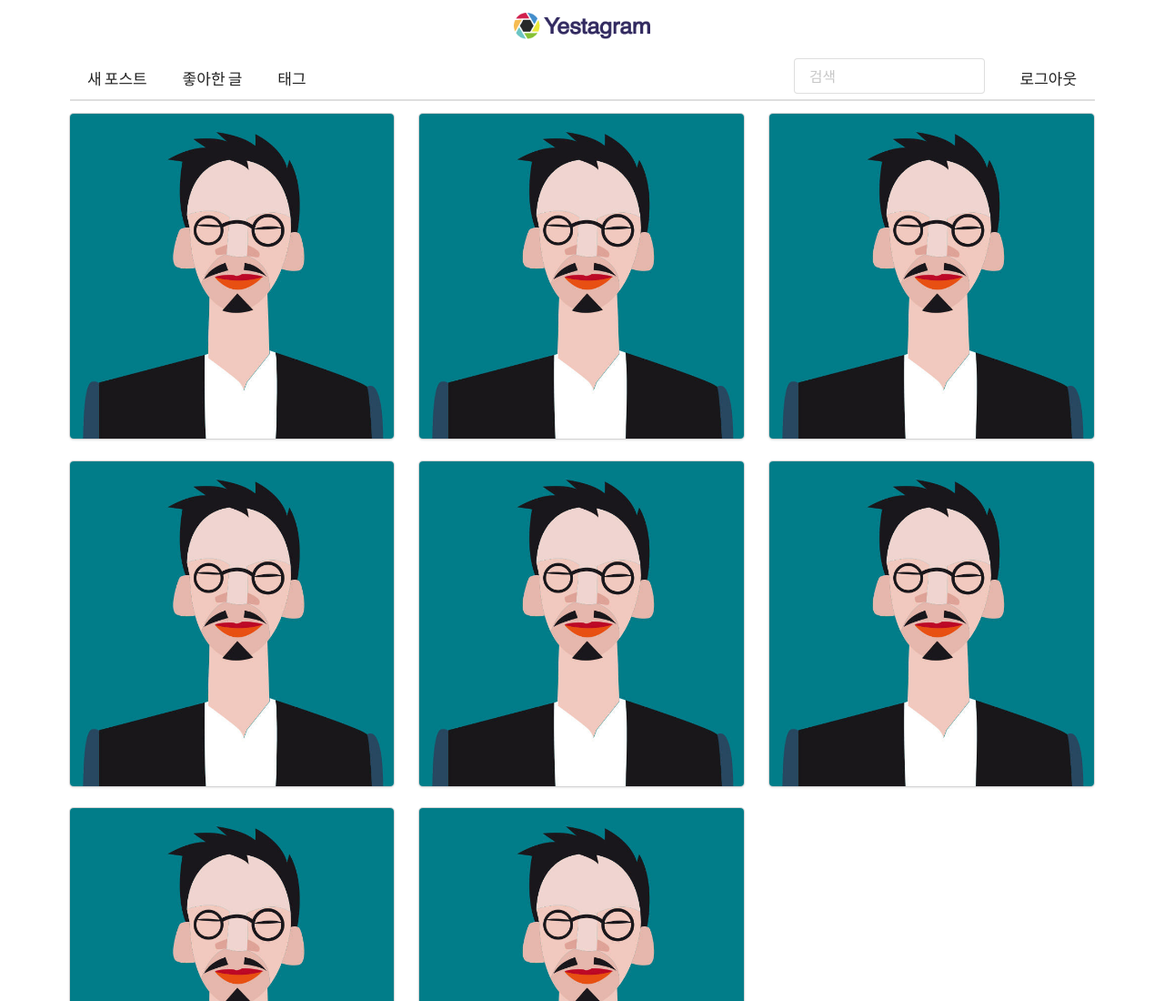
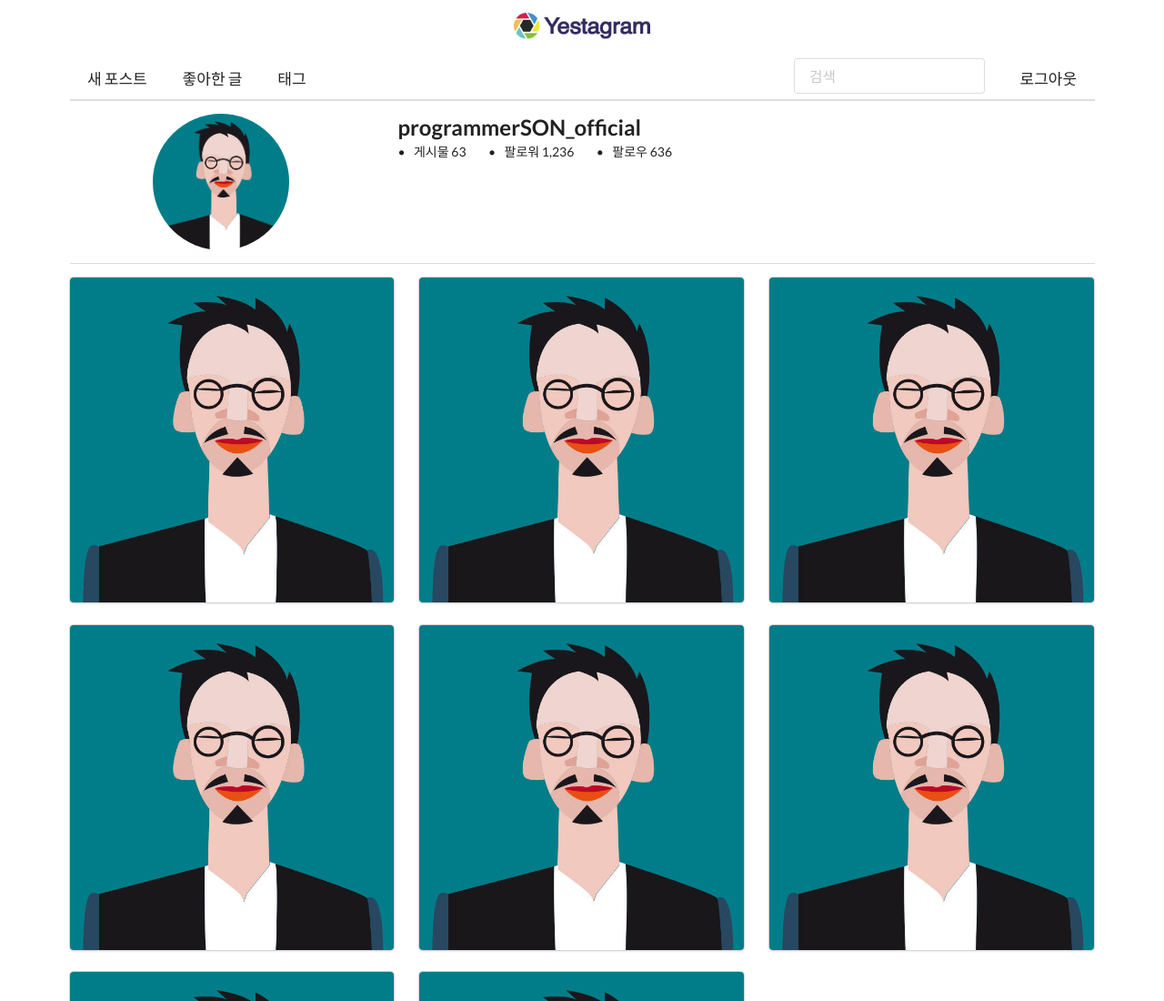
Before and after one commit to ji2pro/yestagram, a plain HTML site: page posts.html in a window 1280 px wide. Shown: the top 1100 px of the page at 91% size. Drawn offline with nearby package versions, Linux system fonts and the light colour scheme.

Commit message:
posts text contents updated

```diff
--- a/posts.html
+++ b/posts.html
@@ -33,6 +33,32 @@
                 <a class="ui item">로그아웃</a>
             </div>
         </div>
+
+
+
+        <div class="ui grid">
+            <div class="five wide column">
+                <img class="ui image small circular centered" src="./images/avatar/large/elliot.jpg">
+            </div>
+            <div class="eleven wide column">
+                <div class="row">
+                    <div class="column">
+                        <h2>programmerSON_official</h2>
+                    </div>
+                    <ul class="ui list relaxed horizontal">
+                        <li class="item">게시물 63</li>
+                        <li class="item">팔로워 1,236</li>
+                        <li class="item">팔로우 636</li>
+                    </ul>
+                </div>
+
+            </div>
+
+        </div>
+
+        <div class="ui divider"></div>
+
+
 
 
         <div class="ui three stackable cards">
--- a/style.css
+++ b/style.css
@@ -1,3 +1,8 @@
 #brand {
   margin-top: 14px;
 }
+
+li {
+  list-style-type: none;
+  text-decoration: none;
+}
```
